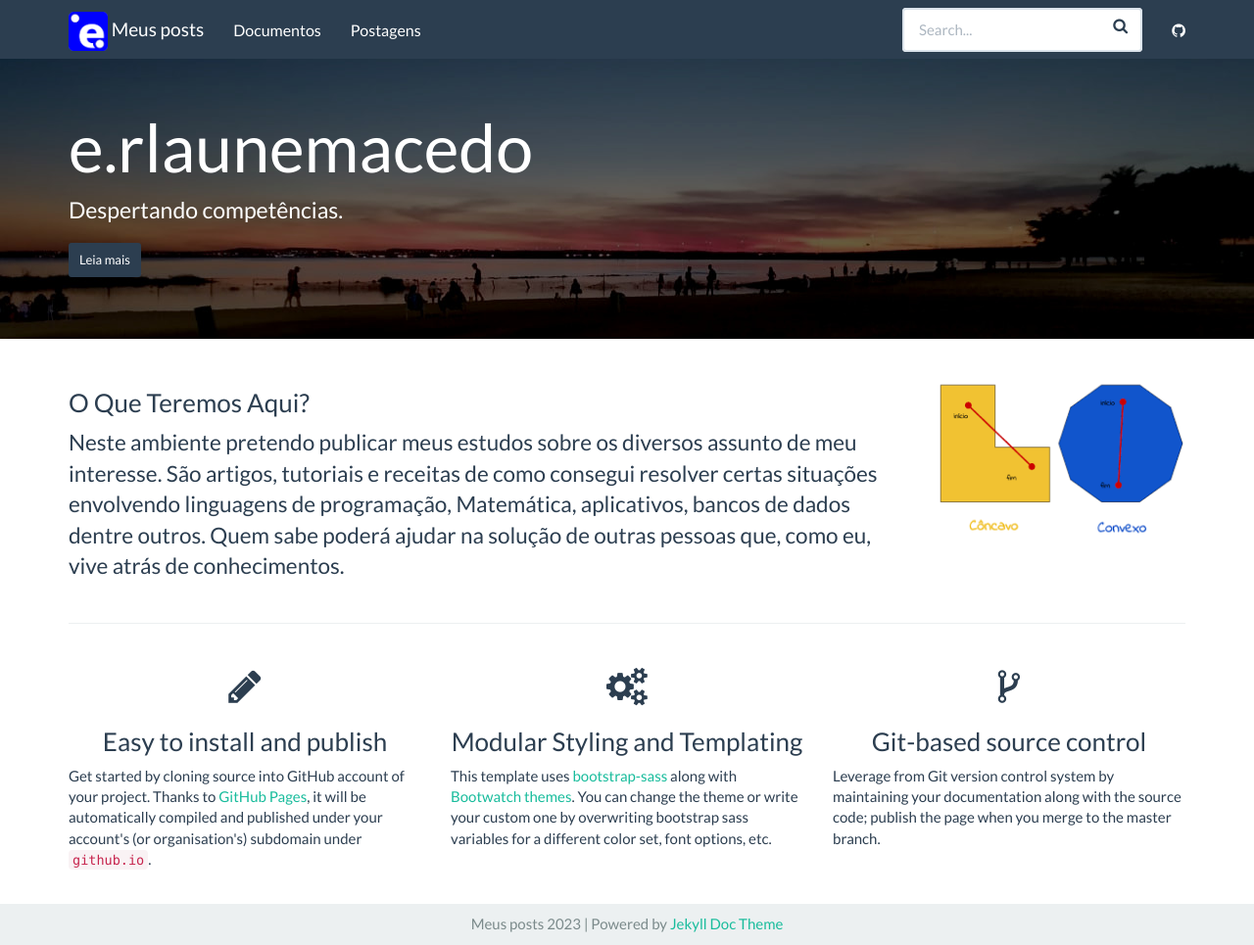
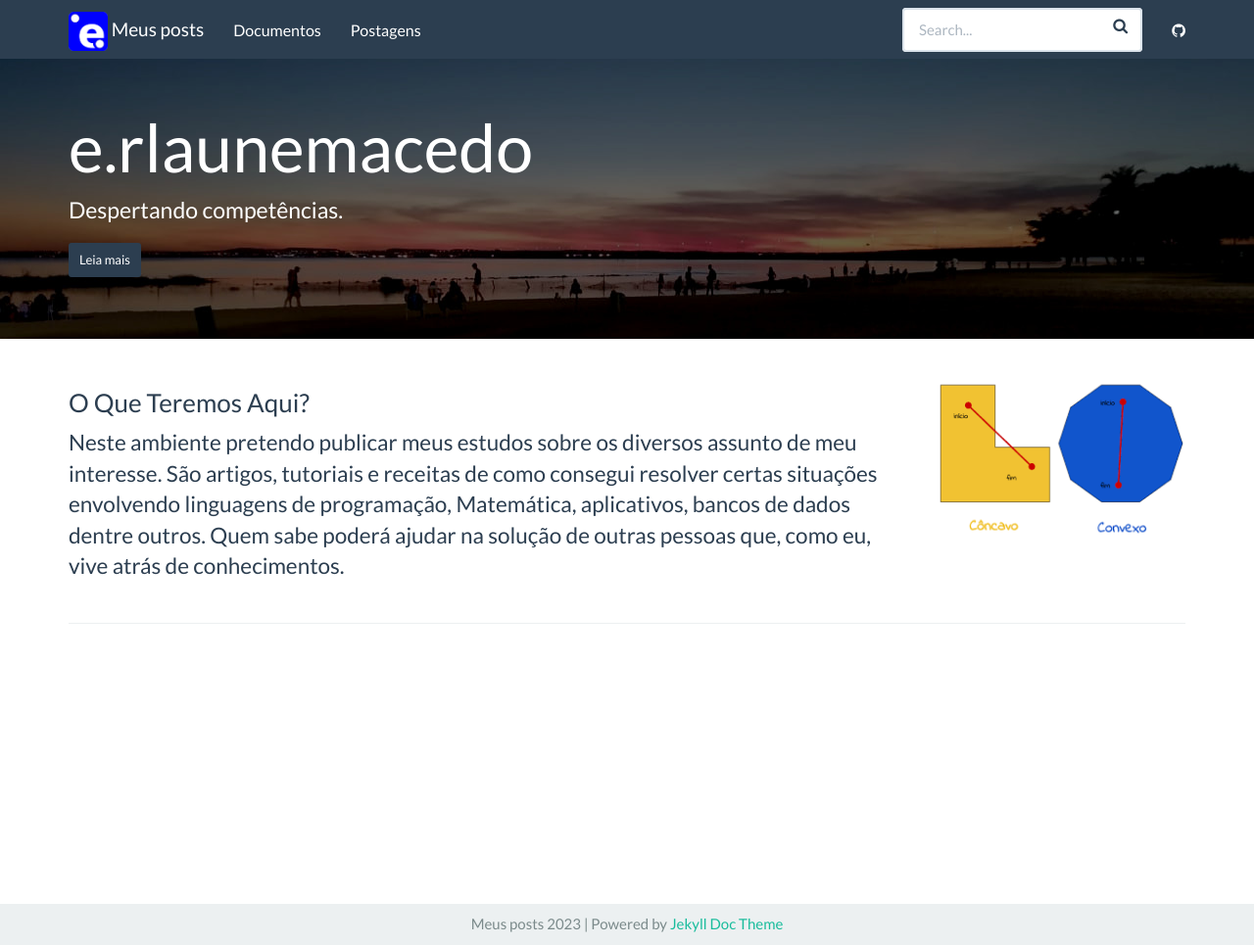
Before and after one commit to rlaunemacedo/posts, a Jekyll site: the page built from index.html, in a window 1280 px wide and 965 px high. Shown: the whole window at 98% size. Built offline with Jekyll 4.4.1, drawn with Linux system fonts in a browser that asks for light colours; nearby versions of some CDN libraries.

Commit message:
Atualização 2023-12-05 12:28:22

```diff
--- a/_layouts/docs.html
+++ b/_layouts/docs.html
@@ -12,7 +12,7 @@ layout: default
             <h1>{{ page.title }}</h1>
             <div id="markdown-content-container">{{ content }}</div>
             <div style="clear:both;">
-              <!--p class="text-center">
+              <!--p class="text-center"> ALTERADO POR LAUNE
                 <br />
                 <a target="_blank" href="{{site.git_edit_address}}/{{ page.path }}" class="btn btn-default" role="button">
                   <i class="fa fa-pencil fa-lg"></i> Improve this page
--- a/index.html
+++ b/index.html
@@ -27,7 +27,7 @@ layout: default
         </div>
     </div>
     <hr>
-    <div class="row">
+    <!--div class="row"> ALTERADO POR LAUNE
         <div class="col-sm-4">
             <h1 class="text-center"><i class="fa fa-pencil" aria-hidden="true"></i></h1>
             <h3 class="text-center">Easy to install and publish</h3>
@@ -47,5 +47,5 @@ layout: default
             <p>Leverage from Git version control system by
               maintaining your documentation along with the source code; publish the page when you merge to the master branch.</p>
         </div>
-    </div>
+    </div-->
 </div>
```
Also changed, not shown: _docs/themes.md (+2 -5 lines), 10 other files.
